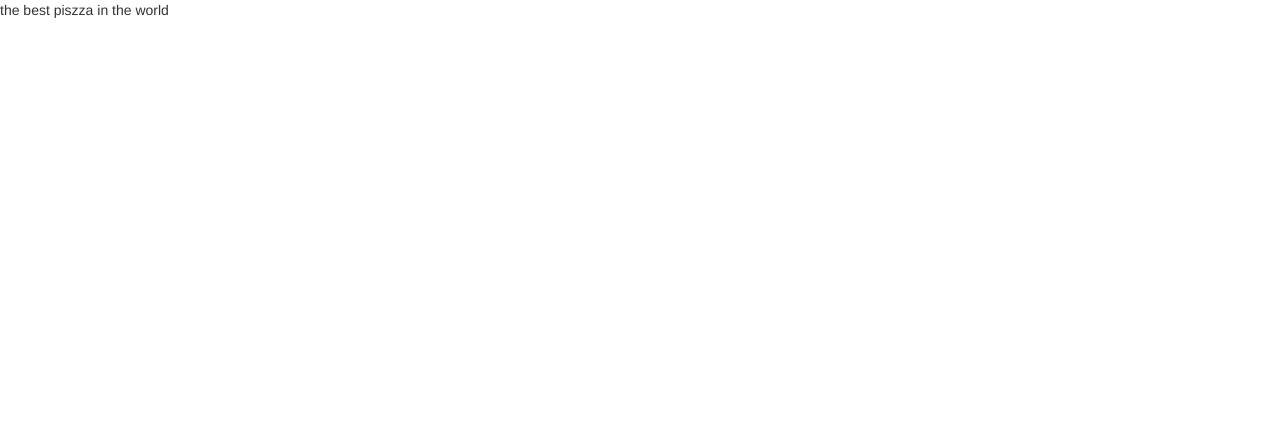
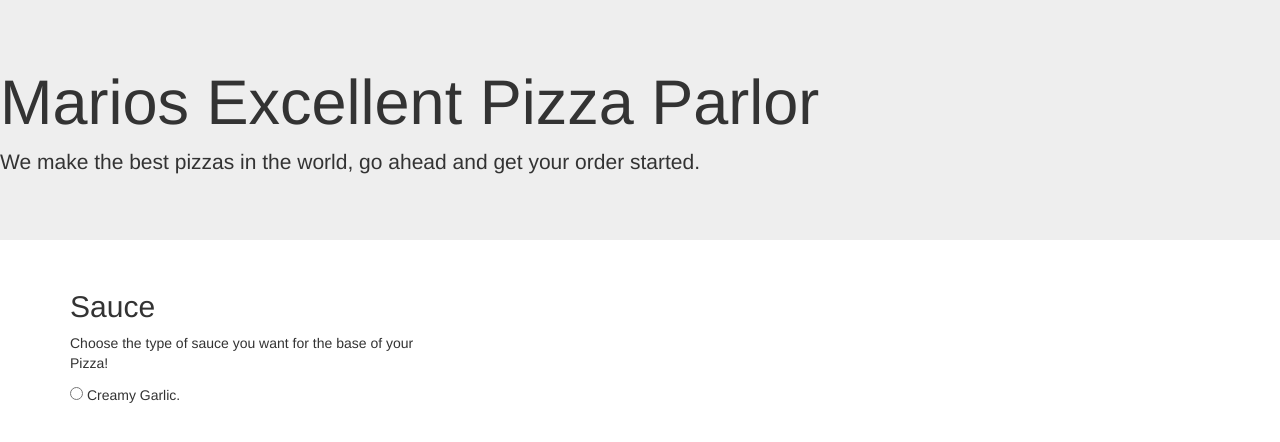
Before and after one commit to BrevinCronk98/Pizza-Parlor-Prototypes, a plain HTML site: page index.html in a window 1280 px wide. Drawn offline with Linux system fonts and the light colour scheme.

Commit message:
Use radio buttons to input choices for pizza

```diff
--- a/index.html
+++ b/index.html
@@ -8,9 +8,22 @@
     <title>Papa Pizza</title>
 </head>
 <body>
-    <p>the best piszza in the world
+    <div class="jumbotron">
+        <h1>Marios Excellent Pizza Parlor</h1>
+        <p>We make the best pizzas in the world, go ahead and get your order started.</p>
+    </div>
+    <form id="forPizza">
+        <div class="container">
+            <div class="row">
+                <div class="col-md-4">
+                    <h2>Sauce</h2>
+                    <p>Choose the type of sauce you want for the base of your Pizza!</p>
+                    <input type="radio" id="sauce1" name="base" value="Creamy Garlic">   Creamy Garlic.
+                </div>
 
-    </p>
+            </div>
+        </div>
+    </form>
 
 </body>
 </html>
```
